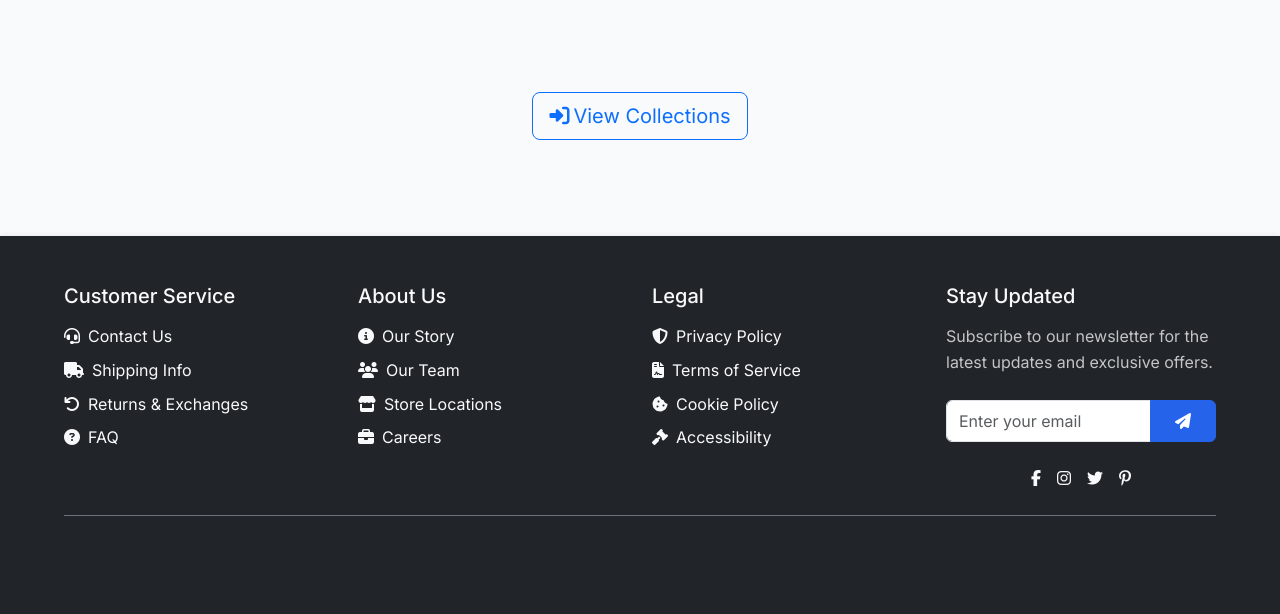
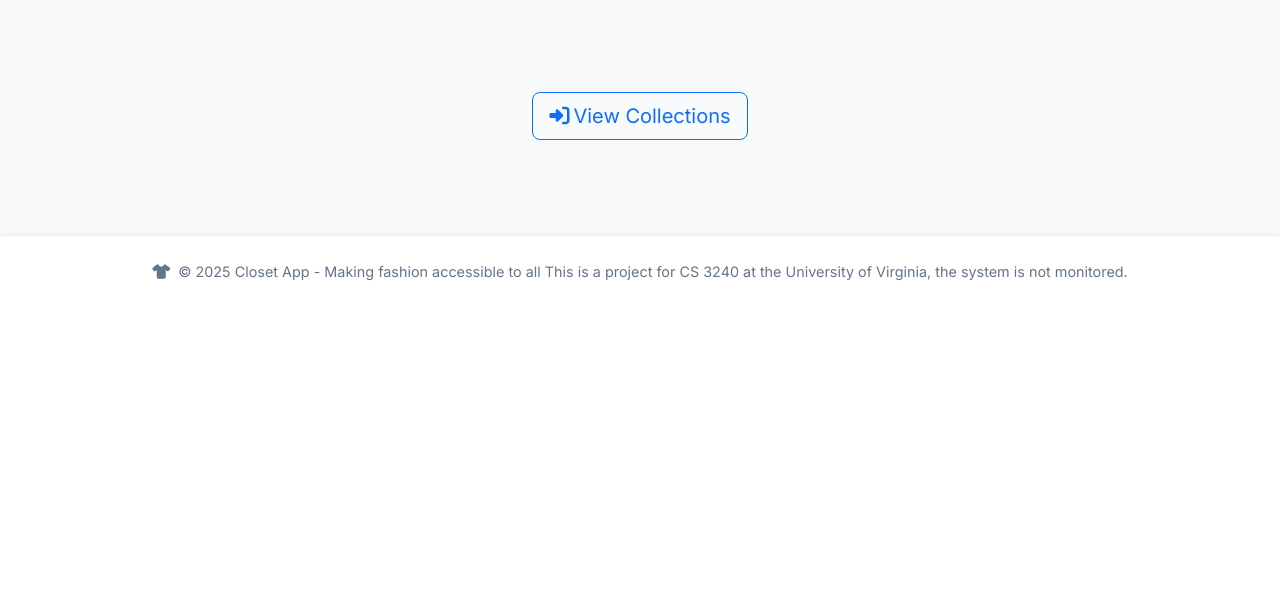
Before and after one commit to bradyp19/Clothing-Library, a Django app: page /closet/ in a window 1280 px wide. Shown: the part 578-1192 px from the top of the page. After the commit the page ends 858 px from the top, so only its background shows below. Run offline with Django 4.2, Linux system fonts and the light colour scheme; data that the repository does not hold is empty; some libraries are stand-ins or nearby versions.

Commit message:
Edited footer to include base requirements

```diff
--- a/closet/templates/closet/base.html
+++ b/closet/templates/closet/base.html
@@ -170,127 +170,13 @@
             {% block content %}{% endblock %}
         </main>
 
-        <footer class="bg-dark text-light py-5">
-            <div class="container">
-                <div class="row g-4">
-                    <!-- Customer Service -->
-                    <div class="col-md-3">
-                        <h5 class="mb-3">Customer Service</h5>
-                        <ul class="list-unstyled">
-                            <li class="mb-2">
-                                <a href="#" class="text-light text-decoration-none">
-                                    <i class="fas fa-headset me-2"></i>Contact Us
-                                </a>
-                            </li>
-                            <li class="mb-2">
-                                <a href="#" class="text-light text-decoration-none">
-                                    <i class="fas fa-truck me-2"></i>Shipping Info
-                                </a>
-                            </li>
-                            <li class="mb-2">
-                                <a href="#" class="text-light text-decoration-none">
-                                    <i class="fas fa-undo me-2"></i>Returns & Exchanges
-                                </a>
-                            </li>
-                            <li class="mb-2">
-                                <a href="#" class="text-light text-decoration-none">
-                                    <i class="fas fa-question-circle me-2"></i>FAQ
-                                </a>
-                            </li>
-                        </ul>
-                    </div>
-
-                    <!-- About Us -->
-                    <div class="col-md-3">
-                        <h5 class="mb-3">About Us</h5>
-                        <ul class="list-unstyled">
-                            <li class="mb-2">
-                                <a href="#" class="text-light text-decoration-none">
-                                    <i class="fas fa-info-circle me-2"></i>Our Story
-                                </a>
-                            </li>
-                            <li class="mb-2">
-                                <a href="#" class="text-light text-decoration-none">
-                                    <i class="fas fa-users me-2"></i>Our Team
-                                </a>
-                            </li>
-                            <li class="mb-2">
-                                <a href="#" class="text-light text-decoration-none">
-                                    <i class="fas fa-store me-2"></i>Store Locations
-                                </a>
-                            </li>
-                            <li class="mb-2">
-                                <a href="#" class="text-light text-decoration-none">
-                                    <i class="fas fa-briefcase me-2"></i>Careers
-                                </a>
-                            </li>
-                        </ul>
-                    </div>
-
-                    <!-- Legal -->
-                    <div class="col-md-3">
-                        <h5 class="mb-3">Legal</h5>
-                        <ul class="list-unstyled">
-                            <li class="mb-2">
-                                <a href="#" class="text-light text-decoration-none">
-                                    <i class="fas fa-shield-alt me-2"></i>Privacy Policy
-                                </a>
-                            </li>
-                            <li class="mb-2">
-                                <a href="#" class="text-light text-decoration-none">
-                                    <i class="fas fa-file-contract me-2"></i>Terms of Service
-                                </a>
-                            </li>
-                            <li class="mb-2">
-                                <a href="#" class="text-light text-decoration-none">
-                                    <i class="fas fa-cookie-bite me-2"></i>Cookie Policy
-                                </a>
-                            </li>
-                            <li class="mb-2">
-                                <a href="#" class="text-light text-decoration-none">
-                                    <i class="fas fa-gavel me-2"></i>Accessibility
-                                </a>
-                            </li>
-                        </ul>
-                    </div>
-
-                    <!-- Newsletter -->
-                    <div class="col-md-3">
-                        <h5 class="mb-3">Stay Updated</h5>
-                        <p class="text-light opacity-75 mb-4">Subscribe to our newsletter for the latest updates and exclusive offers.</p>
-                        <form class="mb-4">
-                            <div class="input-group">
-                                <input type="email" class="form-control" placeholder="Enter your email">
-                                <button class="btn btn-primary" type="submit">
-                                    <i class="fas fa-paper-plane"></i>
-                                </button>
-                            </div>
-                        </form>
-                        <div class="d-flex gap-3 justify-content-center">
-                            <a href="#" class="text-light">
-                                <i class="fab fa-facebook-f"></i>
-                            </a>
-                            <a href="#" class="text-light">
-                                <i class="fab fa-instagram"></i>
-                            </a>
-                            <a href="#" class="text-light">
-                                <i class="fab fa-twitter"></i>
-                            </a>
-                            <a href="#" class="text-light">
-                                <i class="fab fa-pinterest-p"></i>
-                            </a>
-                        </div>
-                    </div>
-                </div>
-
-                <!-- Bottom Bar -->
-                <div class="border-top border-secondary mt-4 pt-4">
-                    <div class="row">
-                        <div class="col-12 text-center">
-                            <p class="mb-0 text-muted">&copy; 2024 Wardrobe Manager. All rights reserved.</p>
-                        </div>
-                    </div>
-                </div>
+        <footer>
+            <div class="container text-center">
+                <p class="footer-text mb-0">
+                    <i class="fas fa-tshirt me-2"></i>© 2025 Closet App - Making fashion accessible to all
+                    This is a project for CS 3240 at the University of Virginia, the system is not monitored.
+                </p>
+                </p>
             </div>
         </footer>
 
--- a/login/templates/login/base.html
+++ b/login/templates/login/base.html
@@ -174,6 +174,7 @@
             <div class="container text-center">
                 <p class="footer-text mb-0">
                     <i class="fas fa-tshirt me-2"></i>© 2025 Closet App - Making fashion accessible to all
+                    This is a project for CS 3240 at the University of Virginia, the system is not monitored.
                 </p>
             </div>
         </footer>
```
